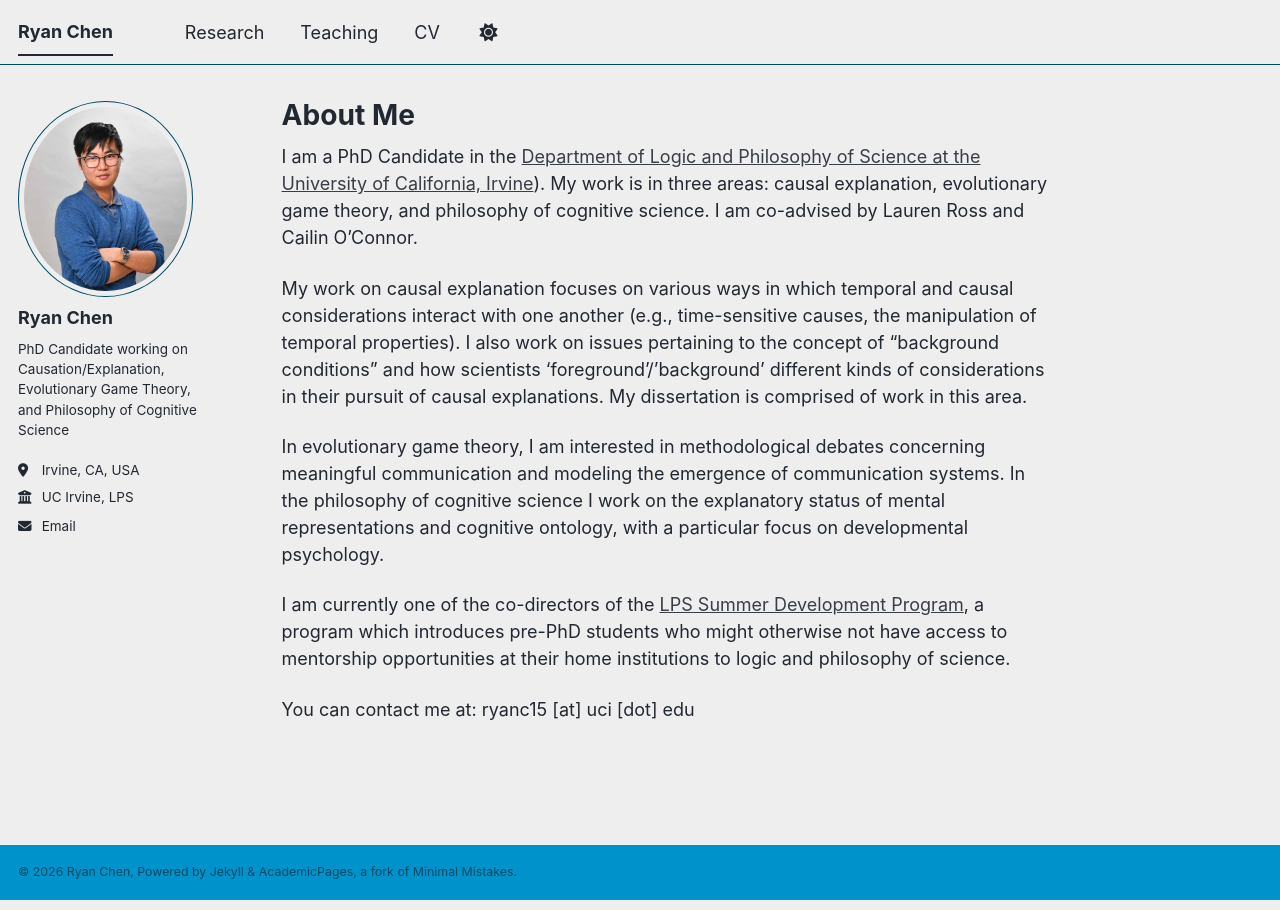
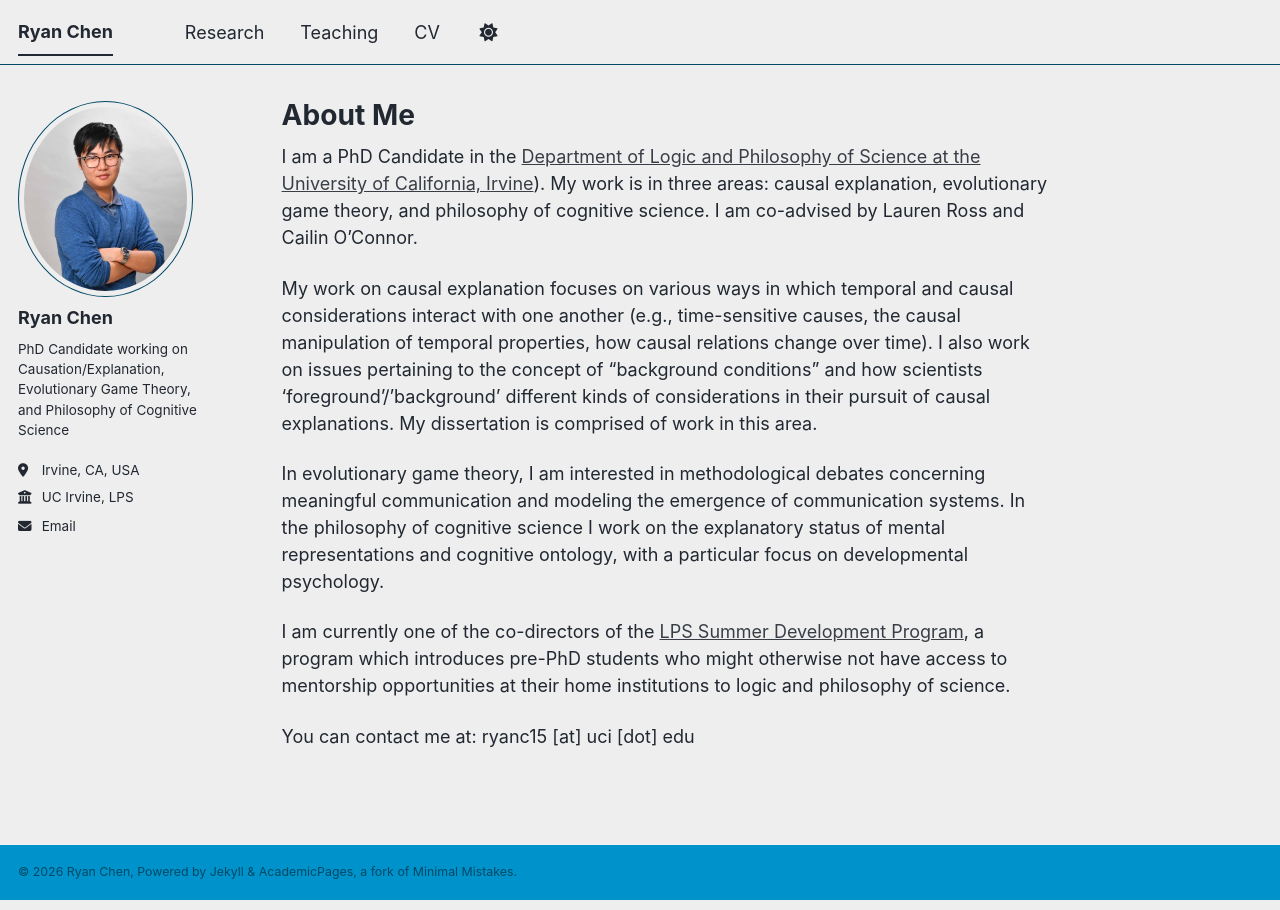
Before and after one commit to RyanChenPhil/RyanChenPhil.github.io, a Jekyll site: the page built from _pages/about.md, in a window 1280 px wide. Built offline with Jekyll 4.4.1, drawn with Linux system fonts in a browser that asks for light colours; a script bundle is joined from its source files by our own code; library files that are not in the unit come from our copies.

Commit message:
Update about.md

```diff
--- a/_pages/about.md
+++ b/_pages/about.md
@@ -9,7 +9,7 @@ redirect_from:
 
 I am a PhD Candidate in the [Department of Logic and Philosophy of Science at the University of California, Irvine](https://www.lps.uci.edu/)). My work is in three areas: causal explanation, evolutionary game theory, and philosophy of cognitive science. I am co-advised by Lauren Ross and Cailin O'Connor.
 
-My work on causal explanation focuses on various ways in which temporal and causal considerations interact with one another (e.g., time-sensitive causes, the manipulation of temporal properties). I also work on issues pertaining to the concept of "background conditions" and how scientists 'foreground'/'background' different kinds of considerations in their pursuit of causal explanations. My dissertation is comprised of work in this area.
+My work on causal explanation focuses on various ways in which temporal and causal considerations interact with one another (e.g., time-sensitive causes, the causal manipulation of temporal properties, how causal relations change over time). I also work on issues pertaining to the concept of "background conditions" and how scientists 'foreground'/'background' different kinds of considerations in their pursuit of causal explanations. My dissertation is comprised of work in this area.
 
 In evolutionary game theory, I am interested in methodological debates concerning meaningful communication and modeling the emergence of communication systems. In the philosophy of cognitive science I work on the explanatory status of mental representations and cognitive ontology, with a particular focus on developmental psychology.
 
```
